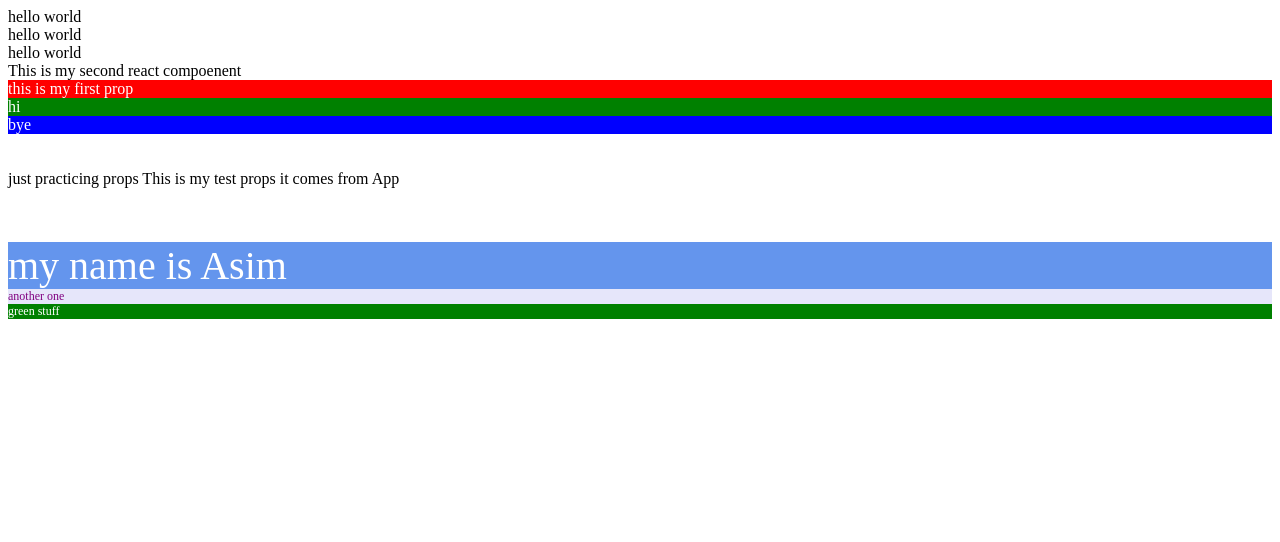
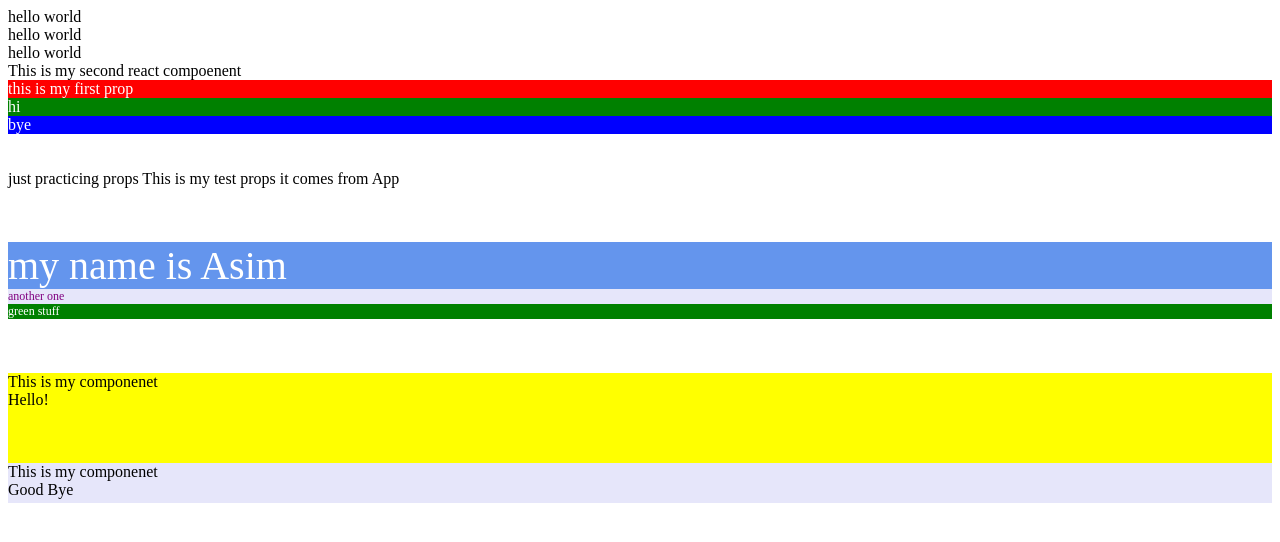
Before and after one commit to asimkamalk/react-with-tailwindCSS, a React (Vite) app in the folder Task/: page / in a window 1280 px wide. Shown: the top 542 px of the page. Built offline with nearby package versions, Linux system fonts and the light colour scheme.

Commit message:
created MyComponent with children props and refactor into its own file

```diff
--- a/Task/src/App.jsx
+++ b/Task/src/App.jsx
@@ -1,3 +1,5 @@
+import MyComponent from "./MyComponent";
+
 const obj = {
   name: "Asim",
   occu: "Learner",
@@ -89,12 +91,16 @@ function App() {
         textColor="purple"
         large={false}
       />
-      <Box
-        label="green stuff"
-        bgColor="green"
-        textColor="white"
-        large={false}
-      />
+      <Box label="green stuff" bgColor="green" textColor="white" />
+      <br />
+      <br />
+      <br />
+      <MyComponent bgColor="yellow" height={90}>
+        Hello!
+      </MyComponent>
+      <MyComponent bgColor="lavender" height={40}>
+        Good Bye
+      </MyComponent>
     </>
   );
 }
--- /dev/null
+++ b/Task/src/MyComponent.jsx
@@ -0,0 +1,18 @@
+// My Component
+const MyComponent = (props) => {
+  const { children, bgColor, height } = props;
+  console.log(children);
+  return (
+    <div
+      style={{
+        background: bgColor,
+        height: height + "px",
+      }}
+    >
+      <div>This is my componenet</div>
+      <div>{children}</div>
+    </div>
+  );
+};
+
+export default MyComponent;
```
